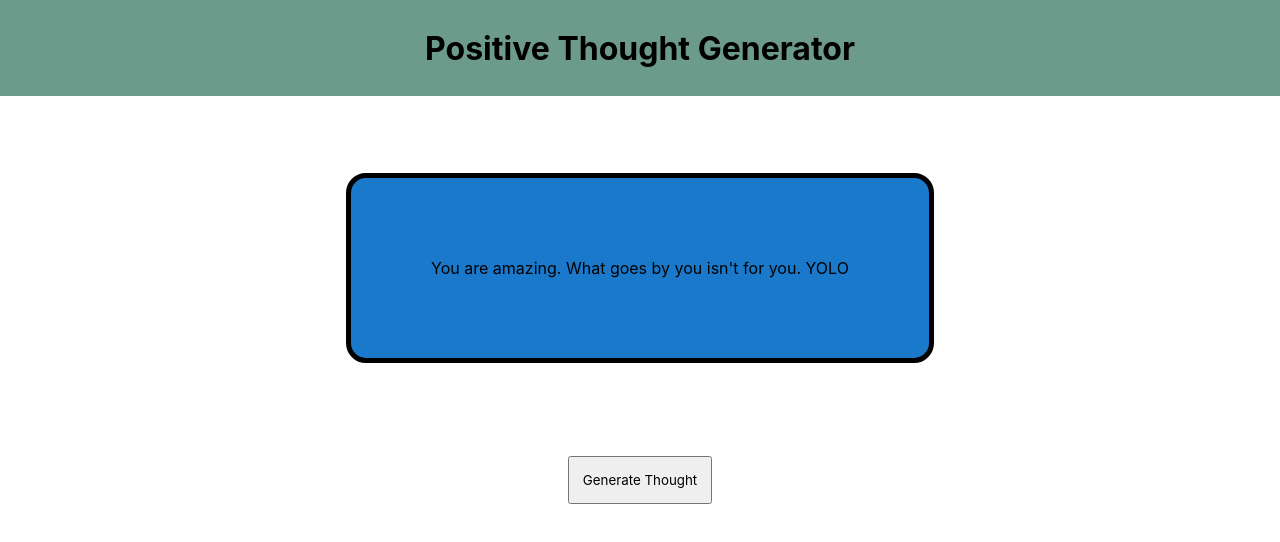
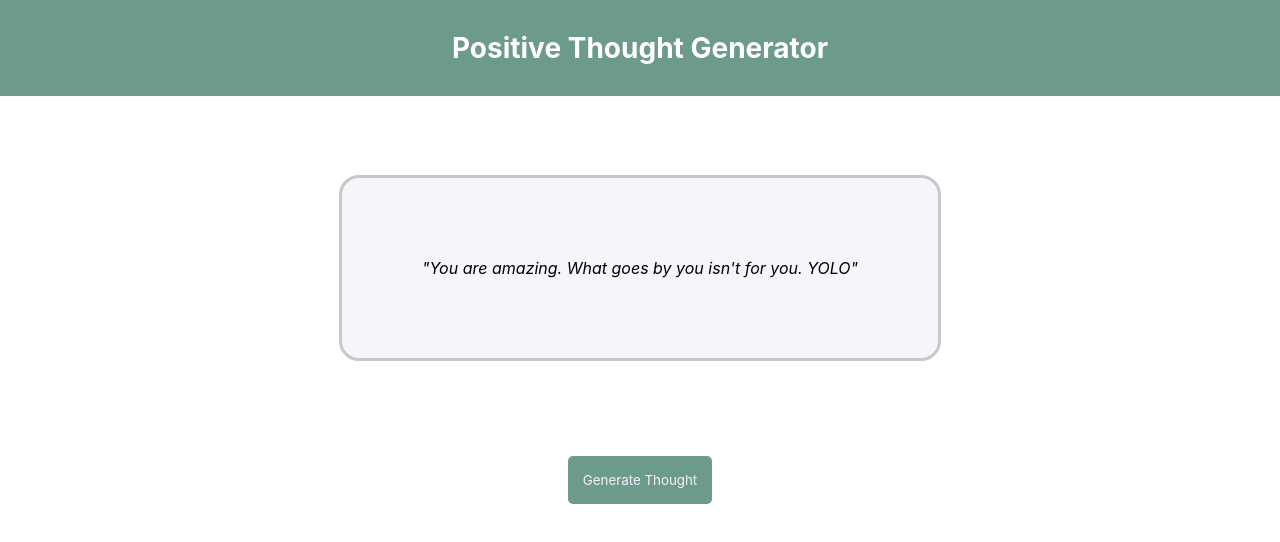
Before and after one commit to anasansari74/PCP-Frontend, a React (Create React App) app: page / in a window 1280 px wide. Shown: the top 542 px of the page. Built offline with nearby package versions, Linux system fonts and the light colour scheme.

Commit message:
🏗: Creating fetch from external API

```diff
--- a/src/App.css
+++ b/src/App.css
@@ -20,13 +20,26 @@ main {
 
 button {
   width: 9rem;
+  background-color: #6C9A8B;
+  border: none;
+  border-radius: 5px;
+  color: #F8F1FF;
   height: 3rem;
   align-self: baseline;
 }
 
 section {
-  background-color: #1a79cb;
+  background-color: #f7f5f9;
   padding: 5rem;
-  border: 5px solid black;
+  border: 3px solid #c9c6cc;
   border-radius: 20px;
 }
+
+.thought-box .quote {
+    font-style: italic;
+}
+
+h1 {
+    color: white;
+    font-size: 1.75rem;
+}
--- a/src/App.js
+++ b/src/App.js
@@ -1,16 +1,28 @@
 import "./App.css";
+import { useEffect, useState } from "react";
 
 function App() {
+	useEffect(() => {}, []);
 	return (
 		<div className="App">
 			<header className="App-header">
-                <h1>Positive Thought Generator</h1>
-            </header>
+				<h1>Positive Thought Generator</h1>
+			</header>
 			<main>
 				<section className="thought-box">
-					<p>You are amazing. What goes by you isn't for you. YOLO</p>
+					<p className="quote">
+						"You are amazing. What goes by you isn't for you. YOLO"
+					</p>
 				</section>
-				<button>Generate Thought</button>
+				<button
+					onClick={() => {
+						fetch("https://zenquotes.io/api/quotes")
+							.then((res) => {res => res.json()})
+                            .then(console.log())
+					}}
+				>
+					Generate Thought
+				</button>
 			</main>
 		</div>
 	);
```
